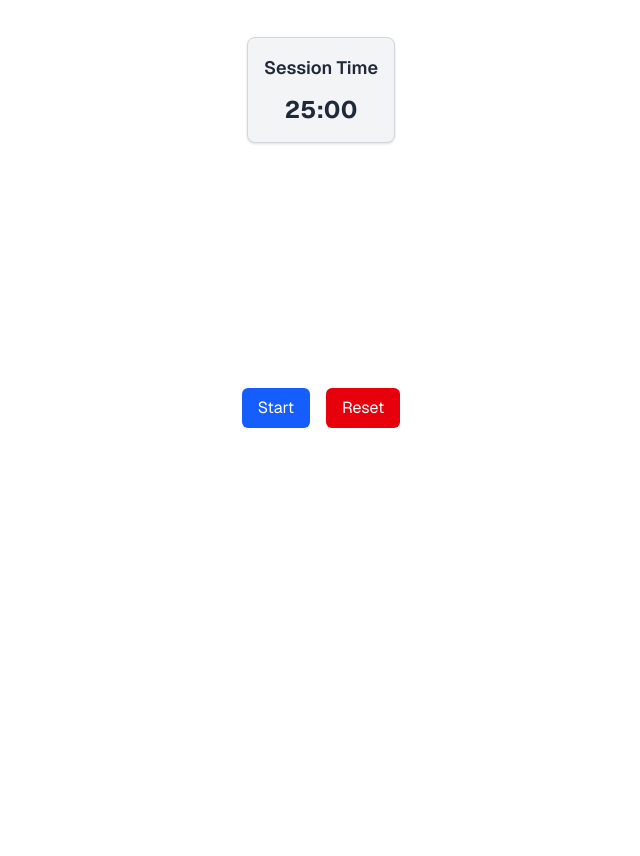
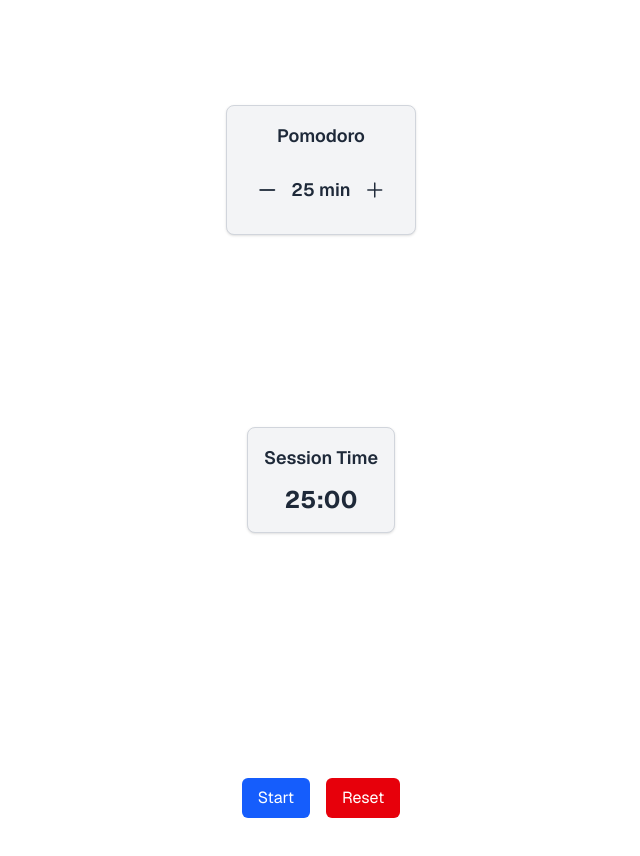
Before and after one commit to schafeld/next-pomodoro, a Next.js app in the folder pomodoro-app/: page / in a window 1280 px wide. Shown: the top 856 px of the page, without its empty margins (319-959 px from the left). Before the commit the page ends 800 px from the top, so only its background shows below. Built offline with nearby package versions, Linux system fonts and the light colour scheme.

Commit message:
fix: do not overlap components

```diff
--- a/pomodoro-app/src/app/page.tsx
+++ b/pomodoro-app/src/app/page.tsx
@@ -5,7 +5,7 @@
 export default function Home() {
   return (
 
-      <div className="grid grid-rows-[20px_1fr_20px] items-center justify-items-center min-h-screen p-8 pb-20 gap-16 sm:p-20 font-[family-name:var(--font-geist-sans)]">
+      <div className="page grid grid-rows-[20px_1fr_20px] justify-items-center min-h-screen p-8 pb-20 gap-16 sm:p-20 font-[family-name:var(--font-geist-sans)]">
 
       <PomodoroTimer />
       </div>
```
